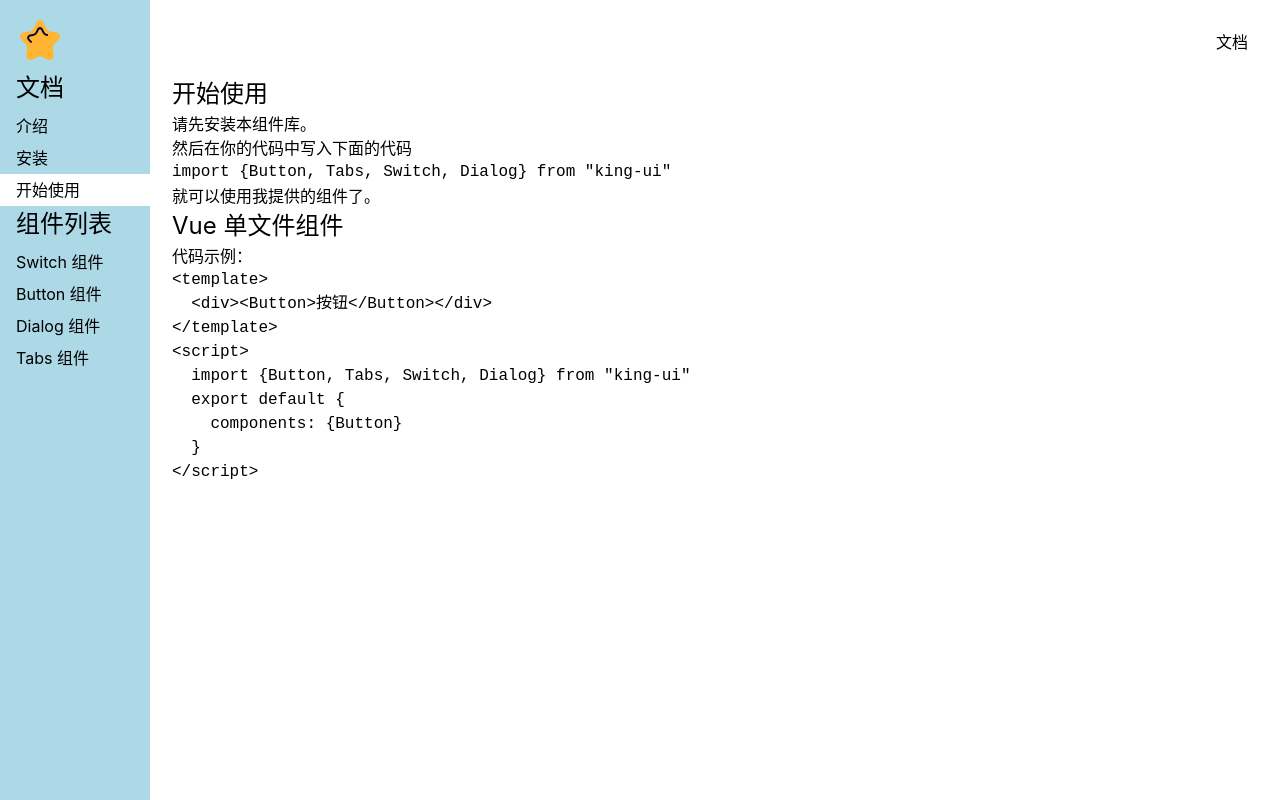
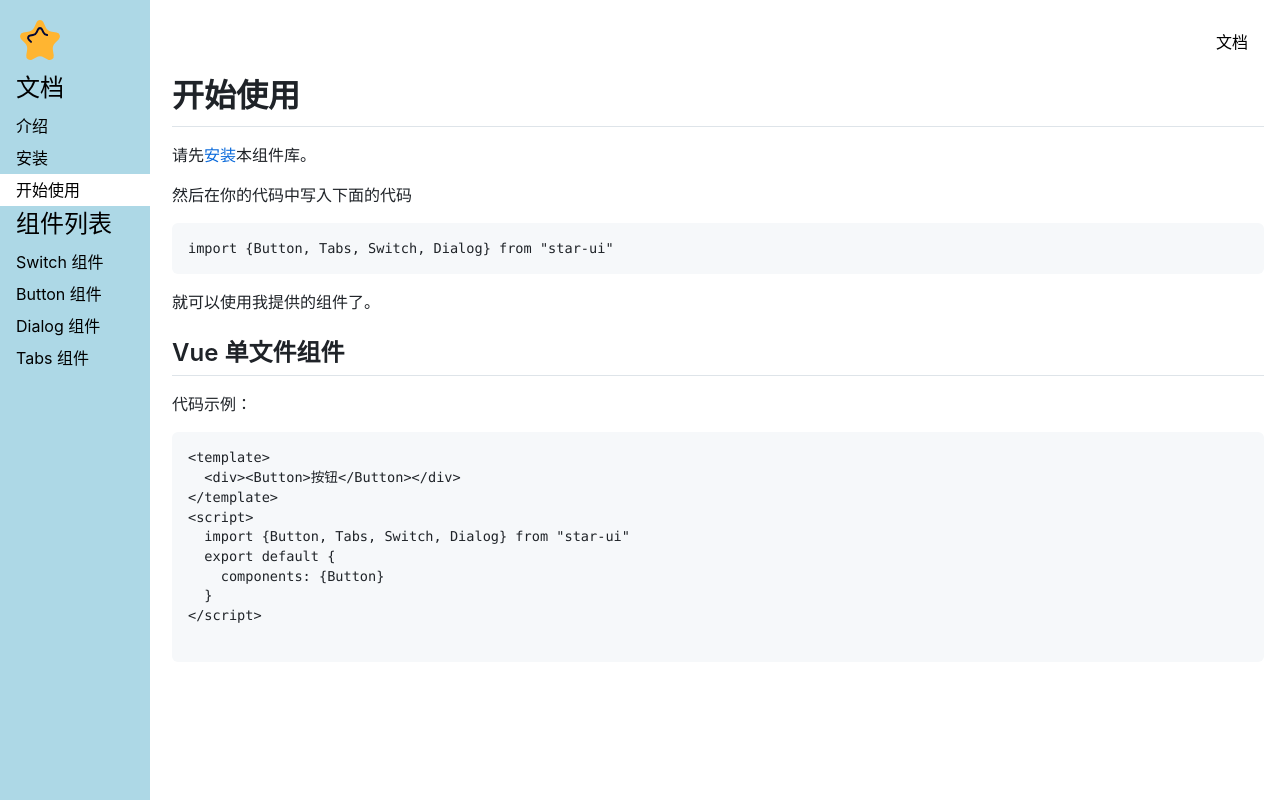
Before and after one commit to tang-xuan11/star-ui, a Vue app: page /#/doc/get-started in a window 1280 px wide. Built offline with nearby package versions, Linux system fonts and the light colour scheme.

Commit message:
引入 github 样式

```diff
--- a/package.json
+++ b/package.json
@@ -6,6 +6,7 @@
     "build": "vite build"
   },
   "dependencies": {
+    "github-markdown-css": "^4.0.0",
     "vue": "^3.0.0-rc.1",
     "vue-router": "4.0.0-rc.1"
   },
--- a/src/main.ts
+++ b/src/main.ts
@@ -4,6 +4,7 @@ import { createApp } from "vue";
 import App from "./App.vue";
 import { router } from "./router";
 import "./lib/svg.js";
+import "github-markdown-css";
 
 const app = createApp(App);
 app.use(router);
--- a/src/view/GetStarted.vue
+++ b/src/view/GetStarted.vue
@@ -1,10 +1,10 @@
 <template>
-  <article>
+  <article class="markdown-body">
     <h1>开始使用</h1>
 
     <p>请先<a href="#/doc/install">安装</a>本组件库。</p>
     <p>然后在你的代码中写入下面的代码</p>
-    <pre><code>import {Button, Tabs, Switch, Dialog} from "king-ui"</code></pre>
+    <pre><code>import {Button, Tabs, Switch, Dialog} from "star-ui"</code></pre>
     就可以使用我提供的组件了。
 
     <h2>Vue 单文件组件</h2>
@@ -13,7 +13,7 @@
   &lt;div&gt;&lt;Button&gt;按钮&lt;/Button&gt;&lt;/div&gt;
 &lt;/template&gt;
 &lt;script&gt;
-  import {Button, Tabs, Switch, Dialog} from "king-ui"
+  import {Button, Tabs, Switch, Dialog} from "star-ui"
   export default {
     components: {Button}
   }
--- a/src/view/Install.vue
+++ b/src/view/Install.vue
@@ -1,5 +1,5 @@
 <template>
-  <article>
+  <article class="markdown-body">
   <h1>安装</h1>
   <p>打开终端运行下列命令：</p>
   <pre><code>npm install star-vue-ui</code></pre>
--- a/src/view/Intro.vue
+++ b/src/view/Intro.vue
@@ -1,5 +1,5 @@
 <template>
-  <article>
+  <article class="markdown-body">
     <h1>介绍</h1>
     <p>Star UI 是一款基于 Vue 3 和 TypeScript 的 UI 组件库。</p>
     <p>这款组件库是为了学习Vue3而编写的，强烈不建议你将此 UI 库用于生产环境</p>
```
Also changed, not shown: 1 other file (tests, documents, lock files or other folders).
